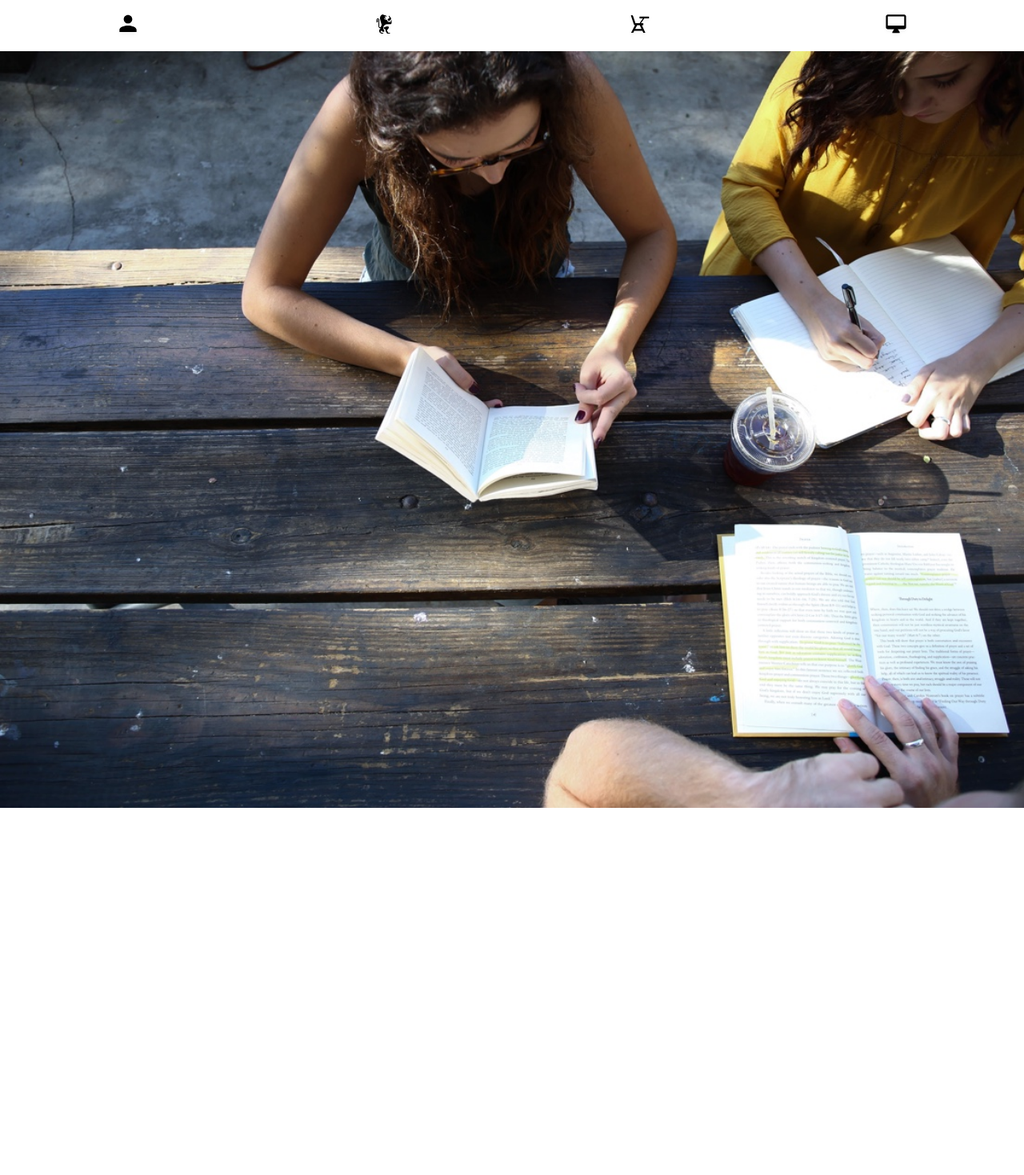
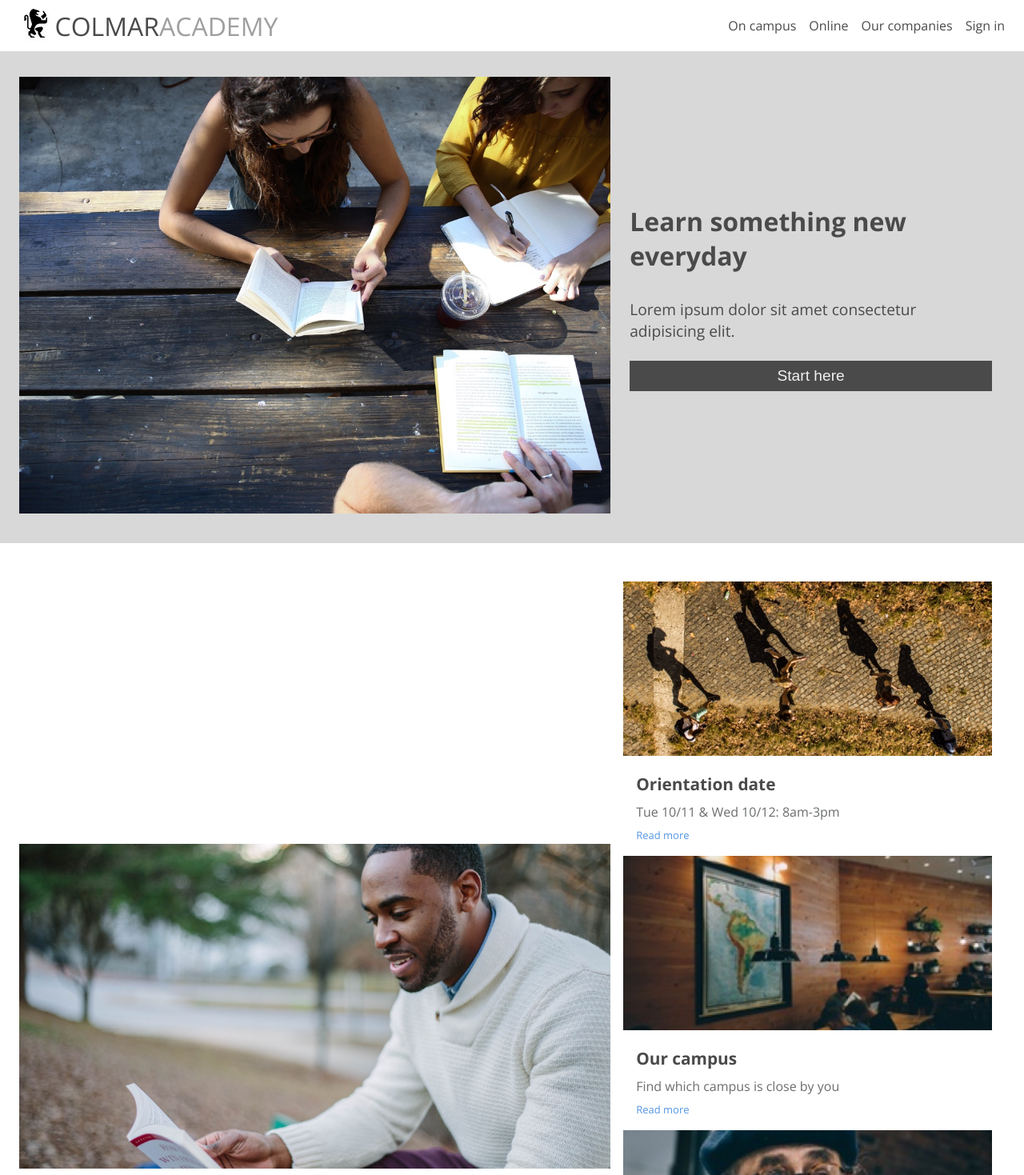
Before and after one commit to Cocore2021/colmar-academy, a plain HTML site: page index.html in a window 1280 px wide. Shown: the top 1469 px of the page at 80% size. Before the commit the page ends 1014 px from the top, so only its background shows below. Drawn offline with nearby package versions, Linux system fonts and the light colour scheme.

Commit message:
mise en place banner

```diff
--- a/index.html
+++ b/index.html
@@ -1,25 +1,87 @@
 <!DOCTYPE html>
 <html lang="en">
   <head>
-    <meta charset="UTF-8">
-    <meta name="viewport" content="width=device-width, initial-scale=1.0">
+    <meta charset="UTF-8" />
+    <meta name="viewport" content="width=device-width, initial-scale=1.0" />
     <title>Colmar Academy</title>
-    <link rel="stylesheet" href="styles.css">
+    <link rel="preconnect" href="https://fonts.googleapis.com" />
+    <link rel="preconnect" href="https://fonts.gstatic.com" crossorigin />
+    <link
+      href="https://fonts.googleapis.com/css2?family=Open+Sans:wght@300;400;700;800&display=swap"
+      rel="stylesheet"
+    />
+    <link rel="stylesheet" href="styles.css" />
   </head>
   <body>
     <header>
       <div class="flex-container mobile-header">
-            <img src="images/ic-login.svg" alt="">
-            <img src="images/ic-logo.svg" alt="">
-            <img src="images/ic-on-campus.svg" alt="">
-            <img src="images/ic-online.svg" alt="">
+        <img src="images/ic-login.svg" alt="" />
+        <img src="images/ic-logo.svg" alt="" />
+        <img src="images/ic-on-campus.svg" alt="" />
+        <img src="images/ic-online.svg" alt="" />
       </div>
-        <div class="laptop-header"></div>
+      <div class="laptop-header container">
+        <div class="left-heading">
+          <img src="images/ic-logo.svg" alt="" />
+          <h1 class="darkgrey">
+            Colmar<span class="grey light">academy</span>
+          </h1>
+        </div>
+        <div class="right-header d-flex">
+          <ul class="d-flex">
+            <li><a class="darkgrey" href="#">On campus</a></li>
+            <li><a class="darkgrey" href="#">Online</a></li>
+            <li><a class="darkgrey" href="#">Our companies</a></li>
+            <li><a class="darkgrey" href="#">Sign in</a></li>
+          </ul>
+        </div>
+      </div>
     </header>
 
-    <div class="banner">
-        <img id="banner-img" src="images/banner.jpg" alt="">
+    <div class="container">
+      <div class="box-laptop bg-light">
+        <section class="banner">
+          <img class="banner-img" src="images/banner.jpg" alt="" />
+        </section>
+
+        <section id="learning" class="darkgrey box">
+          <h2>Learn something new everyday</h2>
+          <p>Lorem ipsum dolor sit amet consectetur adipisicing elit.</p>
+          <button class="start bg-dark">Start here</button>
+        </section>
       </div>
+      <div class="box-laptop">
+        <section class="banner banner2">
+          <img class="banner-img" src="images/information-main.jpg" alt="" />
+        </section>
 
+        <section class="activities">
+          <div class="activities-block">
+            <img src="images/information-orientation-mobile.jpg" alt="" />
+            <div class="activities-txt">
+              <h3 class="darkgrey">Orientation date</h3>
+              <p class="midgrey">Tue 10/11 &#38; Wed 10/12: 8am-3pm</p>
+              <a href="#" class="blue">Read more</a>
+            </div>
+          </div>
+          <div class="activities-block">
+            <img src="images/information-campus-mobile.jpg" alt="" />
+            <div class="activities-txt">
+              <h3 class="darkgrey">Our campus</h3>
+              <p class="midgrey">Find which campus is close by you</p>
+              <a href="#" class="blue">Read more</a>
+            </div>
+          </div>
+          <div class="activities-block">
+            <img src="images/information-guest-lecture-mobile.jpg" alt="" />
+            <div class="activities-txt">
+              <h3 class="darkgrey">Special guest lecture</h3>
+              <p class="midgrey">Join a keynote with Olivier Sack about music medical treatment</p>
+              <a href="#" class="blue">Read more</a>
+            </div>
+          </div>
+        </section>
+      </div>
+    </div>
   </body>
 </html>
--- a/styles.css
+++ b/styles.css
@@ -3,6 +3,80 @@
     margin: 0;
     padding: 0;
     box-sizing: border-box;
+}
+
+body{
+    font-family: 'Open Sans', sans-serif;
+
+}
+
+/* General */
+
+h1{
+    font-weight: 500;
+    font-size: 32px;
+    text-transform: uppercase;
+}
+
+h2{
+    font-size: 2rem;
+}
+
+h3{
+    font-size: 1.3rem;
+    font-weight: 600;
+}
+
+
+a{
+    text-decoration: none;
+}
+
+img{
+    width: 100%;
+    height: auto;
+}
+
+li{
+    list-style: none;
+}
+
+.light{
+    font-weight: 300;
+}
+
+/* Colors */
+
+.grey{
+    color: #9f9f9f;
+}
+
+.midgrey{
+    color: #6c6d6d;
+}
+
+.darkgrey{
+    color: #4a4a4a;
+}
+
+.blue{
+   color: #5496e3;
+}
+
+.bg-light{
+    background-color: #d8d8d8;
+}
+
+.bg-dark{
+    background-color: #4a4a4a;
+}
+
+
+/* Positionning */
+
+.container{
+    max-width: 1600px;
+    margin: auto;
 }
 
 .flex-container{
@@ -11,11 +85,17 @@
     align-items: center;
 }
 
-img{
-    width: 100%;
+.d-flex{
+    display: flex;
+    justify-content: space-between;
+    align-items: center;
 }
 
+
+
 /* HEADER */
+
+/* Mobile design */
 
 .mobile-header{
     height: 64px;
@@ -24,3 +104,121 @@ img{
 .mobile-header img{
     height: 50%;
 }
+
+/* Laptop design */
+
+.laptop-header{
+    height: 64px;
+    display: flex;
+    justify-content: space-between;
+}
+
+.laptop-header img{
+    height: 48px;
+    margin-right: 4px;
+}
+
+h1{
+    font-weight: 500;
+    font-size: 32px;
+    text-transform: uppercase;
+}
+
+.left-heading{
+    height: 64px;
+    display: flex;
+    align-items: center;
+    margin-left: 24px;
+}
+
+.right-header li{
+    margin-left: 16px;
+}
+
+.right-header{
+    margin-right: 24px;
+}
+
+/* Section learning */
+
+.box {
+   padding: 32px 16px;
+}
+
+#learning p {
+    font-size: 1.2rem;
+    padding: 32px 0 24px;
+}
+
+#learning button{
+    width: 100%;
+    color: #f1f1f1;
+    padding: 8px;
+    font-size: 1.2rem;
+    font-weight: 500;
+    border: none;
+    cursor: pointer;
+}
+
+.banner2{
+    display: none;
+}
+
+.activities{
+    padding: 16px 16px 32px;
+    margin: 0 auto;
+}
+
+.activities-txt{
+    padding: 16px;
+}
+
+.activities-txt h3{
+    padding-bottom: 10px;
+}
+
+.activities-txt p{
+    padding: 0 0 6px;
+}
+
+.activities-txt a{
+    font-size: 13px;
+}
+/* Header Media queries */
+
+@media screen and (max-width: 767px){
+    .laptop-header{
+        display: none;
+    }
+}
+
+/* Banner et section learning */
+
+@media screen and (min-width: 768px){
+    .mobile-header{
+        display: none;
+    }
+
+    .box-laptop{
+        width: 100%;
+        display: flex;
+        align-items: center;
+        padding: 32px 24px;
+    }
+
+    .banner{
+       flex-basis: 60%;
+    }
+
+    #learning{
+        padding-left: 24px ;
+        flex-basis: 40%;
+    }
+
+    .banner2{
+        display: block;
+    }
+    .activities{
+        flex-basis: 40%;
+    }
+}
```
Lines whose indentation alone changed are shown as unchanged.
